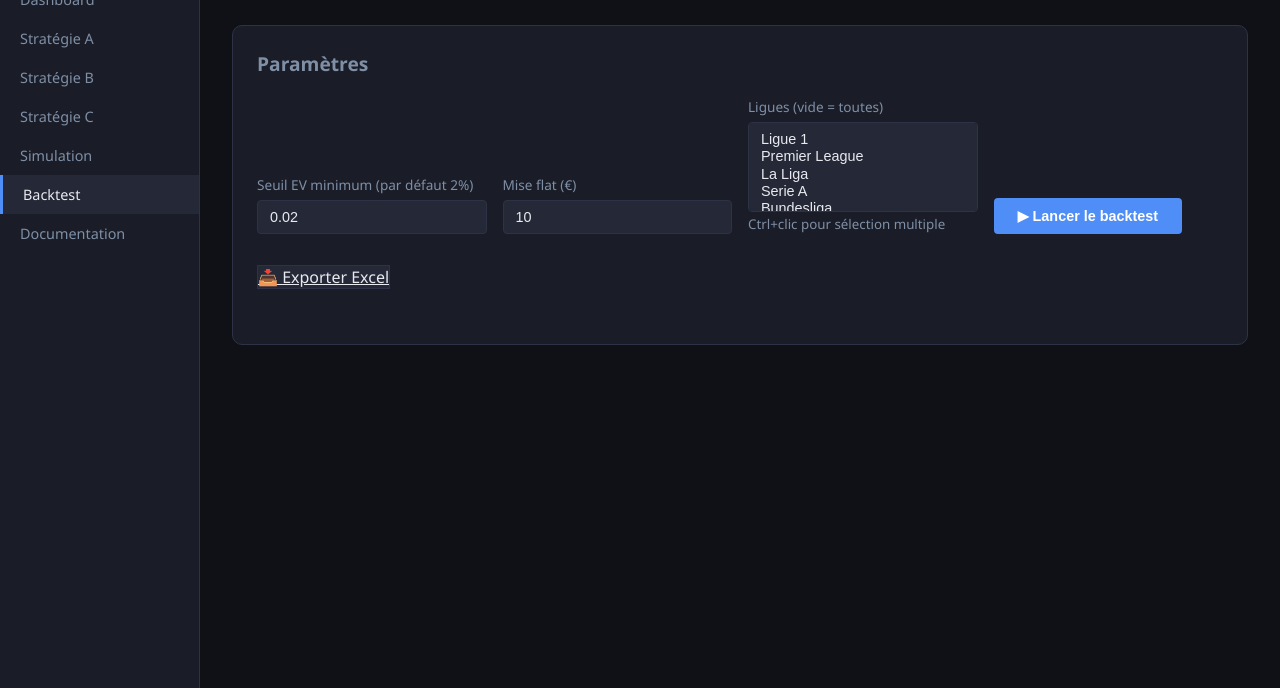
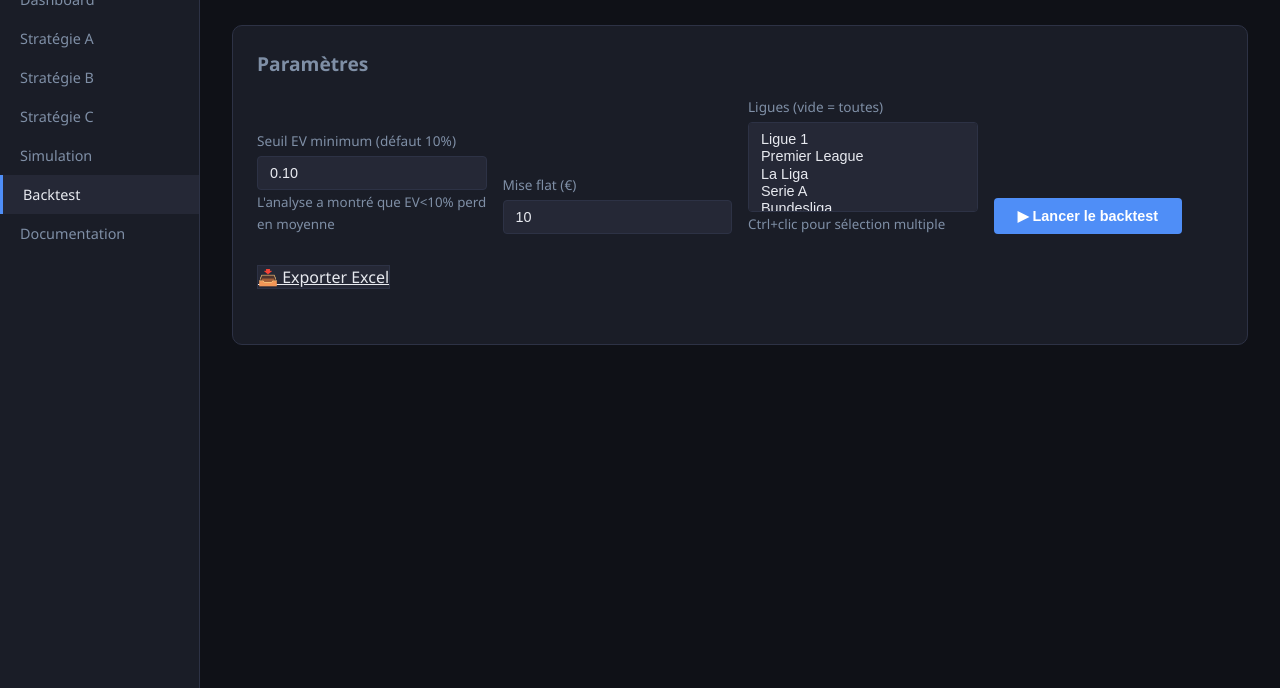
Before and after one commit to Pierrepierrepierrepierrepierrepierre/Claude, a plain HTML site: page bettingedge/frontend/learning.html in a window 1280 px wide. Shown: the part 112-800 px from the top of the page. Drawn offline with nearby package versions, Linux system fonts and the light colour scheme; files that its build step writes are made by us from their sources; no server answers; files whose address does not match are found by name.

Commit message:
frontend: defaut backtest EV threshold a 0.10 (vs 0.02)

```diff
--- a/bettingedge/frontend/learning.html
+++ b/bettingedge/frontend/learning.html
@@ -35,8 +35,9 @@
       </div>
       <form id="bt-form" onsubmit="runBacktest(event)" class="form-grid" style="align-items:end">
         <div class="form-group">
-          <label>Seuil EV minimum (par défaut 2%)</label>
-          <input type="number" id="bt-ev" value="0.02" step="0.01" min="0" max="0.50">
+          <label>Seuil EV minimum (défaut 10%)</label>
+          <input type="number" id="bt-ev" value="0.10" step="0.01" min="0" max="0.50">
+          <small class="text-muted">L'analyse a montré que EV<10% perd en moyenne</small>
         </div>
         <div class="form-group">
           <label>Mise flat (€)</label>
```
